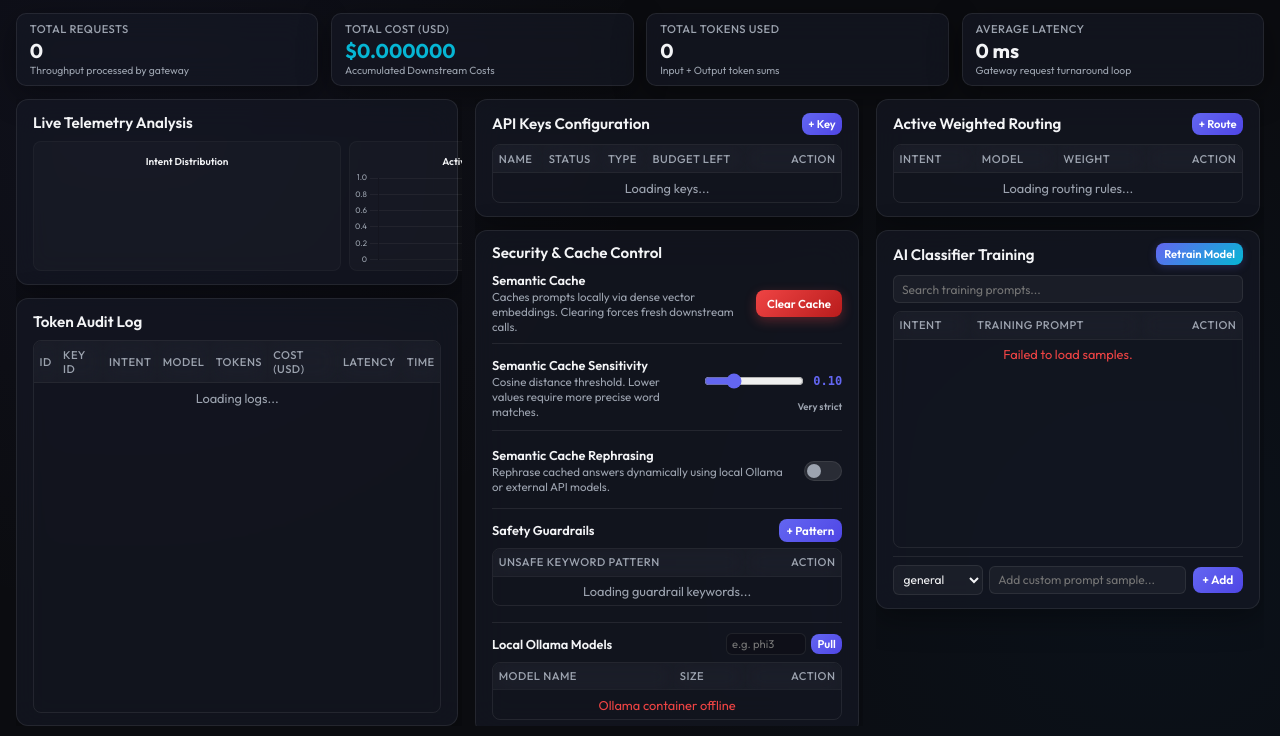
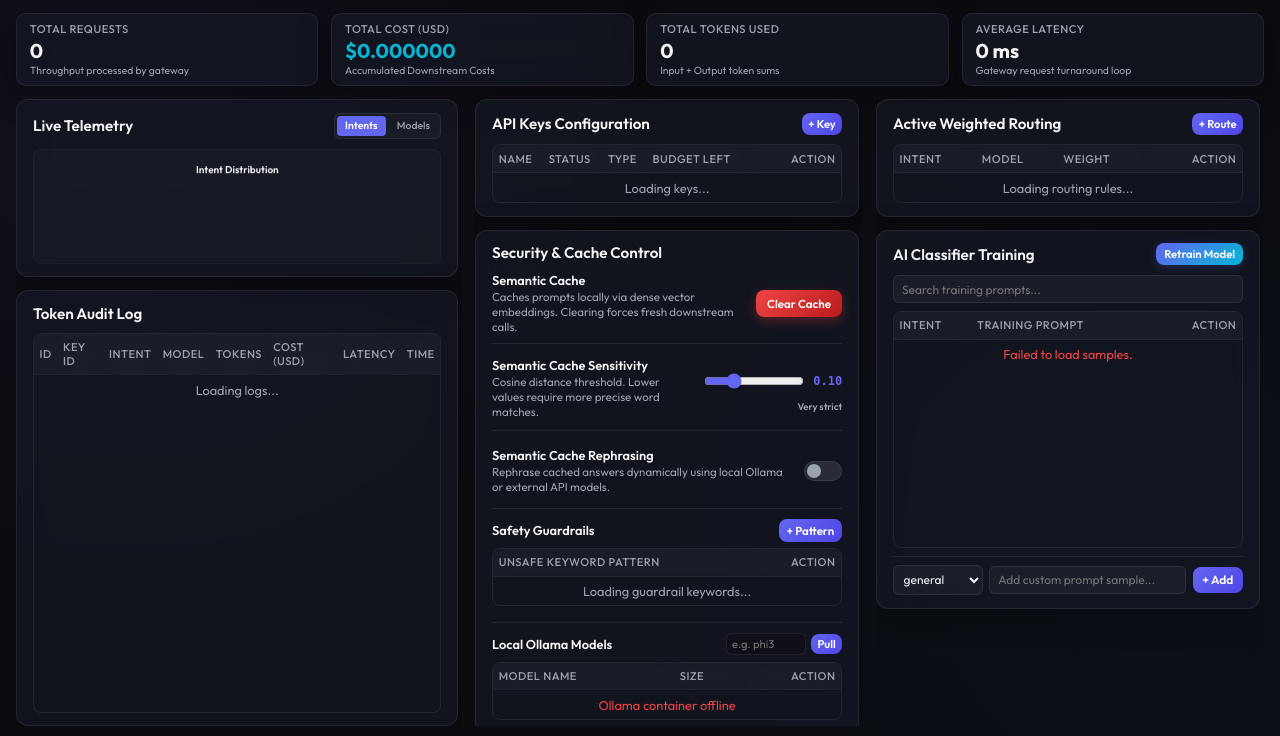
Before and after one commit to RogerBisquolm/OmniRoute, a Laravel app: template backend/resources/views/dashboard.blade.php in a window 1280 px wide. Shown: the part 64-800 px from the top of the page. Run offline with Laravel 12, Linux system fonts and the light colour scheme; the template is opened without the code that fills it, so the values that code supplies are empty; some libraries are stand-ins or nearby versions.

Commit message:
style: implement tabs switcher for live telemetry charts to maximize width and minimize height

```diff
--- a/backend/resources/views/dashboard.blade.php
+++ b/backend/resources/views/dashboard.blade.php
@@ -221,20 +221,18 @@
 
         /* Charts section */
         .charts-container {
-            display: grid;
-            grid-template-columns: 1fr 1fr;
-            gap: 0.5rem;
-        }
-
+            position: relative;
+            width: 100%;
+        }
         .chart-box {
             background: rgba(255, 255, 255, 0.02);
             border: 1px solid rgba(255, 255, 255, 0.03);
             border-radius: 8px;
-            padding: 0.2rem;
-            height: 130px;
-            display: flex;
-            align-items: center;
-            justify-content: center;
+            padding: 0.3rem;
+            height: 115px;
+            position: relative;
+            width: 100%;
+            box-sizing: border-box;
         }
 
         /* Tables & Lists */
@@ -611,14 +609,20 @@
             <div class="column-wrapper">
                 <!-- Live Telemetry Card -->
                 <div class="card" style="flex: 0 0 auto;">
-                    <div class="card-header">
-                        <div class="card-title">Live Telemetry Analysis</div>
+                    <div class="card-header" style="display: flex; justify-content: space-between; align-items: center;">
+                        <div class="card-title">Live Telemetry</div>
+                        <div style="display: flex; gap: 0.2rem; background: rgba(255, 255, 255, 0.03); padding: 0.15rem; border-radius: 6px; border: 1px solid var(--border-color);">
+                            <button type="button" id="tab-intents-btn" style="padding: 0.2rem 0.5rem; font-size: 0.65rem; border-radius: 4px; cursor: pointer; border: none; background: var(--accent-primary); color: white; transition: all 0.2s; font-weight: 600; outline: none; box-shadow: none;">Intents</button>
+                            <button type="button" id="tab-models-btn" style="padding: 0.2rem 0.5rem; font-size: 0.65rem; border-radius: 4px; cursor: pointer; border: none; background: transparent; color: var(--text-secondary); transition: all 0.2s; font-weight: 500; outline: none; box-shadow: none;">Models</button>
+                        </div>
                     </div>
                     <div class="charts-container">
-                        <div class="chart-box">
+                        <!-- Intents Doughnut Chart Container -->
+                        <div id="chart-intents-container" class="chart-box">
                             <canvas id="intentsChart"></canvas>
                         </div>
-                        <div class="chart-box">
+                        <!-- Models Bar Chart Container -->
+                        <div id="chart-models-container" class="chart-box" style="display: none;">
                             <canvas id="modelsChart"></canvas>
                         </div>
                     </div>
@@ -1199,14 +1203,39 @@
                     if (idx !== -1) intentData[idx] = item.count;
                 });
                 intentsChartObj.data.datasets[0].data = intentData;
-                intentsChartObj.update();
+
+                const intentsContainer = document.getElementById('chart-intents-container');
+                if (intentsContainer && intentsContainer.style.display !== 'none') {
+                    intentsChartObj.update();
+                }
+
+                // Helper to shorten model names for chart x-axis labels
+                function formatModelNameShort(name) {
+                    if (!name) return "";
+                    if (name === "semantic-cache") return "cache";
+                    let short = name.replace(/[-_]\d{4,8}/g, "").replace(/[-_]\d{4}-\d{2}-\d{2}/g, "");
+                    short = short.replace("-latest", "").replace(":latest", "");
+                    short = short.replace("claude-3-5-sonnet", "claude-3.5");
+                    short = short.replace("gemini-3.5-flash", "gemini-3.5-f");
+                    short = short.replace("gemini-1.5-flash", "gemini-1.5-f");
+                    short = short.replace("gemini-1.5-pro", "gemini-1.5-p");
+                    short = short.replace("gpt-4o-mini", "gpt-4o-m");
+                    if (short.length > 12) {
+                        return short.substring(0, 11) + "…";
+                    }
+                    return short;
+                }
 
                 // 3. Update Models Chart
-                const modelNames = data.models.map(m => m.model);
+                const modelNames = data.models.map(m => formatModelNameShort(m.model));
                 const modelRequests = data.models.map(m => m.count);
                 modelsChartObj.data.labels = modelNames;
                 modelsChartObj.data.datasets[0].data = modelRequests;
-                modelsChartObj.update();
+
+                const modelsContainer = document.getElementById('chart-models-container');
+                if (modelsContainer && modelsContainer.style.display !== 'none') {
+                    modelsChartObj.update();
+                }
 
                 // 4. Update Audit logs table
                 const logsTbody = document.getElementById('logs-table-body');
@@ -2105,6 +2134,46 @@
             });
             ratioSlider.addEventListener('change', saveCompressorConfig);
 
+            // Bind Tab switching for Telemetry charts
+            const tabIntentsBtn = document.getElementById('tab-intents-btn');
+            const tabModelsBtn = document.getElementById('tab-models-btn');
+            const chartIntentsContainer = document.getElementById('chart-intents-container');
+            const chartModelsContainer = document.getElementById('chart-models-container');
+
+            tabIntentsBtn.addEventListener('click', () => {
+                tabIntentsBtn.style.background = 'var(--accent-primary)';
+                tabIntentsBtn.style.color = 'white';
+                tabIntentsBtn.style.fontWeight = '600';
+                tabModelsBtn.style.background = 'transparent';
+                tabModelsBtn.style.color = 'var(--text-secondary)';
+                tabModelsBtn.style.fontWeight = '500';
+
+                chartIntentsContainer.style.display = 'block';
+                chartModelsContainer.style.display = 'none';
+
+                if (intentsChartObj) {
+                    intentsChartObj.resize();
+                    intentsChartObj.update();
+                }
+            });
+
+            tabModelsBtn.addEventListener('click', () => {
+                tabModelsBtn.style.background = 'var(--accent-primary)';
+                tabModelsBtn.style.color = 'white';
+                tabModelsBtn.style.fontWeight = '600';
+                tabIntentsBtn.style.background = 'transparent';
+                tabIntentsBtn.style.color = 'var(--text-secondary)';
+                tabIntentsBtn.style.fontWeight = '500';
+
+                chartIntentsContainer.style.display = 'none';
+                chartModelsContainer.style.display = 'block';
+
+                if (modelsChartObj) {
+                    modelsChartObj.resize();
+                    modelsChartObj.update();
+                }
+            });
+
             // Bind Classifier Search input
             document.getElementById('classifier-search').addEventListener('input', (e) => {
                 renderClassifierSamples(e.target.value);
```
